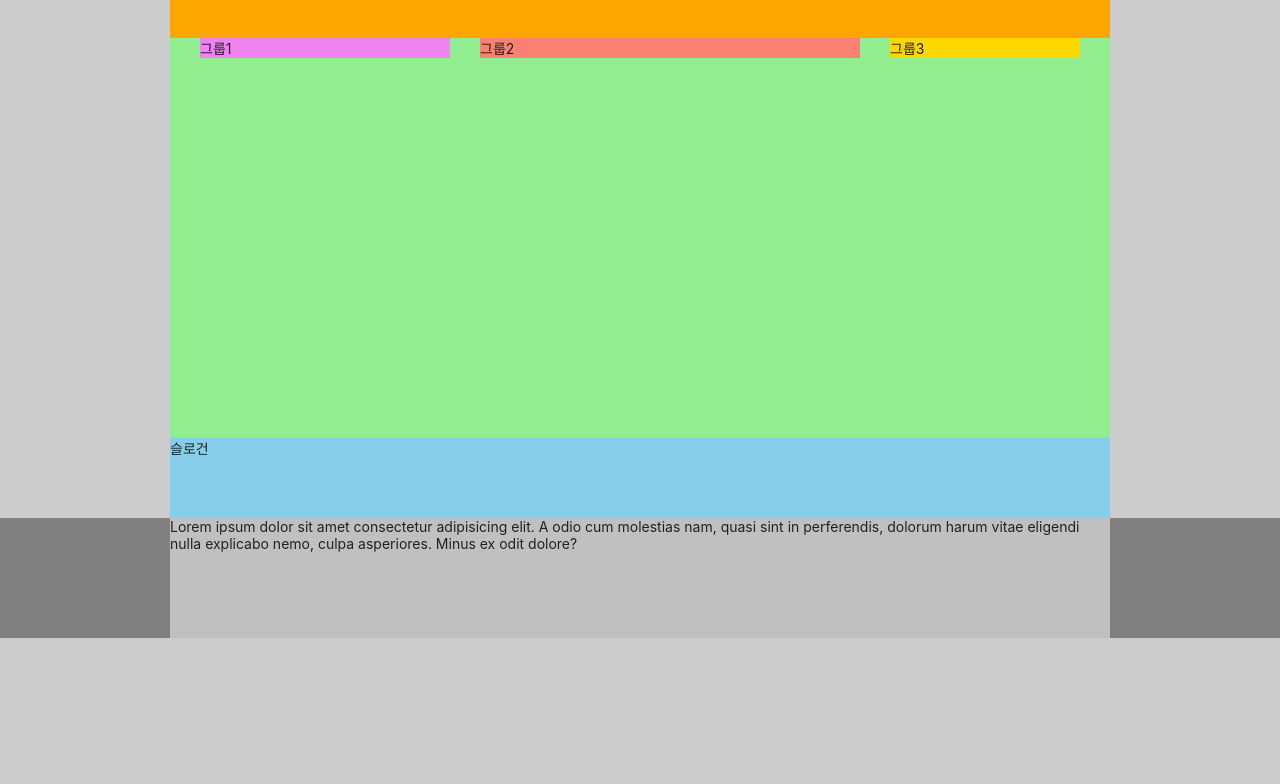
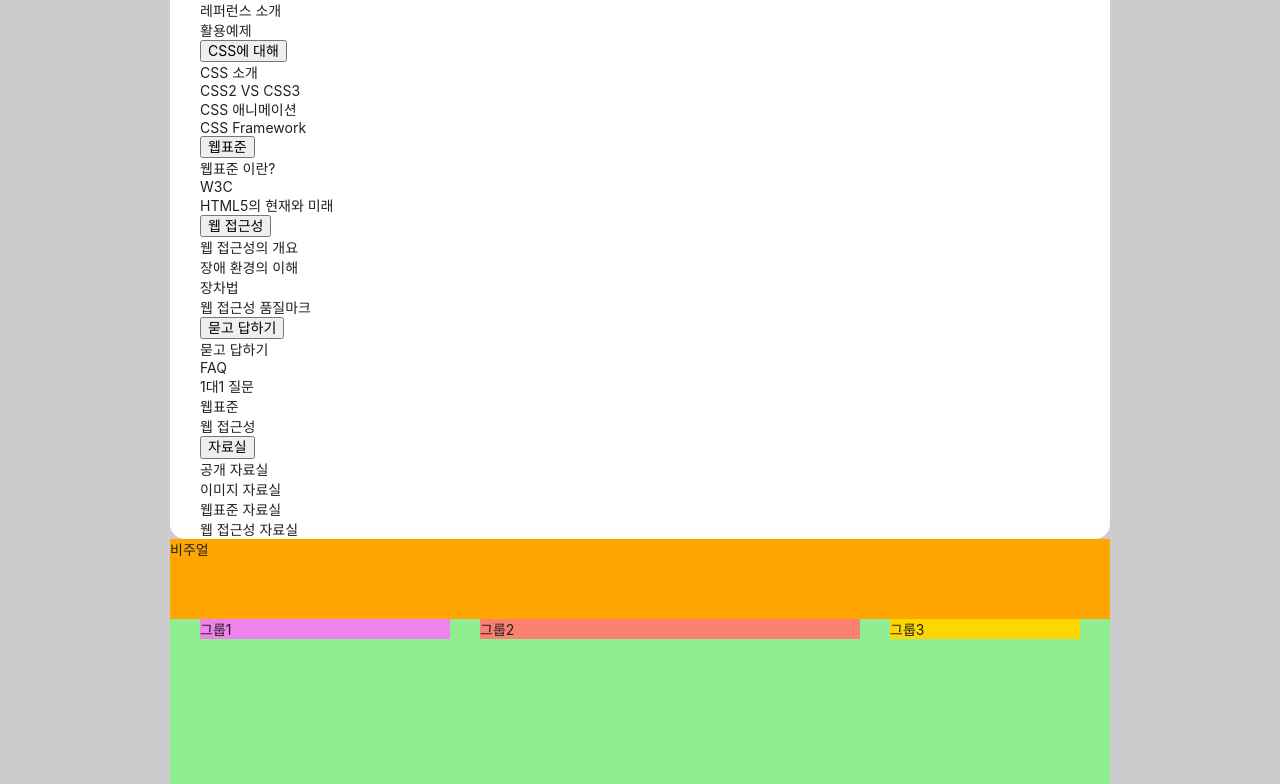
Before and after one commit to hwanghaein/HTML5, a plain HTML site: page index.html in a window 1280 px wide. Shown: the part 102-886 px from the top of the page. Before the commit the page ends 800 px from the top, so only its background shows below. Drawn offline with Linux system fonts and the light colour scheme; a web font is replaced by a local one.

Commit message:
메인메뉴 복붙해보기

```diff
--- a/index.html
+++ b/index.html
@@ -34,12 +34,111 @@
  <!-- 메인메뉴 Start -->
     <nav class="navigation">
       <h2 class="a11y-hidden">메인 메뉴</h2>
+      <ul class="menu">
+        <li class="menu-item is-active">
+          <button type="button" class="menu-button">HTML에 대해</button>
+          <ul class="sub-menu menu-html">
+            <li>
+              <a href="/">HTML5 소개</a>
+            </li>
+            <li>
+              <a href="/">레퍼런스 소개</a>
+            </li>
+            <li>
+              <a href="/">활용예제</a>
+            </li>
+          </ul>
+        </li>
+        <li class="menu-item">
+          <button type="button" class="menu-button">CSS에 대해</button>
+          <ul class="sub-menu menu-css">
+            <li>
+              <a href="/">CSS 소개</a>
+            </li>
+            <li>
+              <a href="/">CSS2 VS CSS3</a>
+            </li>
+            <li>
+              <a href="/">CSS 애니메이션</a>
+            </li>
+            <li>
+              <a href="/">CSS Framework</a>
+            </li>
+          </ul>
+        </li>
+        <li class="menu-item">
+          <button type="button" class="menu-button">웹표준</button>
+          <ul class="sub-menu menu-standards">
+            <li>
+              <a href="/">웹표준 이란?</a>
+            </li>
+            <li>
+              <a href="/">W3C</a>
+            </li>
+            <li>
+              <a href="/">HTML5의 현재와 미래</a>
+            </li>
+          </ul>
+        </li>
+        <li class="menu-item">
+          <button type="button" class="menu-button">웹 접근성</button>
+          <ul class="sub-menu menu-accessibility">
+            <li>
+              <a href="/">웹 접근성의 개요</a>
+            </li>
+            <li>
+              <a href="/">장애 환경의 이해</a>
+            </li>
+            <li>
+              <a href="/">장차법</a>
+            </li>
+            <li>
+              <a href="/">웹 접근성 품질마크</a>
+            </li>
+          </ul>
+        </li>
+        <li class="menu-item">
+          <button type="button" class="menu-button">묻고 답하기</button>
+          <ul class="sub-menu menu-qna">
+            <li>
+              <a href="/">묻고 답하기</a>
+            </li>
+            <li>
+              <a href="/">FAQ</a>
+            </li>
+            <li>
+              <a href="/">1대1 질문</a>
+            </li>
+            <li>
+              <a href="/">웹표준</a>
+            </li>
+            <li>
+              <a href="/">웹 접근성</a>
+            </li>
+          </ul>
+        </li>
+        <li class="menu-item">
+          <button type="button" class="menu-button">자료실</button>
+          <ul class="sub-menu menu-archive">
+            <li>
+              <a href="/">공개 자료실</a>
+            </li>
+            <li>
+              <a href="/">이미지 자료실</a>
+            </li>
+            <li>
+              <a href="/">웹표준 자료실</a>
+            </li>
+            <li>
+              <a href="/">웹 접근성 자료실</a>
+            </li>
+          </ul>
+        </li>
+      </ul>
+    </nav>
+<!-- 메인메뉴 End -->
 
-
-
-    </nav>
-  </header>
-<!-- 메인메뉴 End -->
+</header>
 
   <div class="visual">비주얼</div>
   <main class="main">
```
